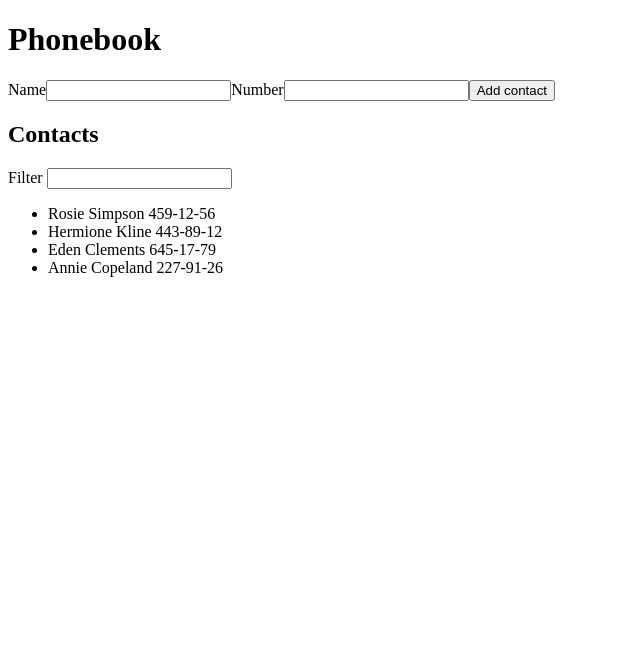
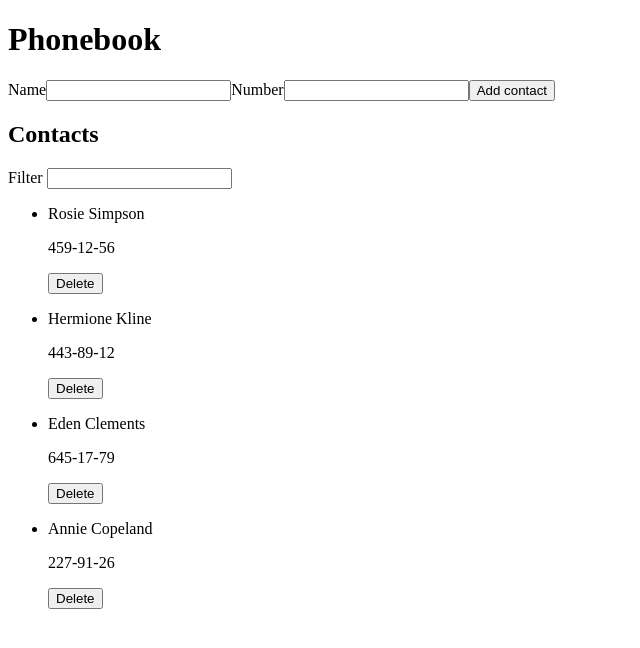
Before and after one commit to ValiaStohnii/goit-react-hw-02-phonebook, a React (Create React App) app: page / in a window 1280 px wide. Shown: the top 648 px of the page, without its empty margins (0-640 px from the left). Built offline with nearby package versions, Linux system fonts and the light colour scheme.

Commit message:
add delete button

```diff
--- a/src/components/ContactList.js
+++ b/src/components/ContactList.js
@@ -1,11 +1,15 @@
 import React from 'react';
 
-const ContactList = ({ contacts }) => {
+const ContactList = ({ contacts, onDeleteContact }) => {
   return (
     <ul>
       {contacts.map(contacts => (
-        <li id={contacts.id} name={contacts.name}>
-          {contacts.name} {contacts.number}
+        <li key={contacts.id} name={contacts.name}>
+          <p>{contacts.name}</p>
+          <p>{contacts.number}</p>
+          <button type="button" onClick={() => onDeleteContact(contacts.id)}>
+            Delete
+          </button>
         </li>
       ))}
     </ul>
--- a/src/components/Form.js
+++ b/src/components/Form.js
@@ -13,6 +13,7 @@ class Form extends Component {
 
   submitNumber = e => {
     e.preventDefault();
+
     this.props.onSubmit(this.state);
     this.reset();
   };
--- a/src/components/phonebook.js
+++ b/src/components/phonebook.js
@@ -14,17 +14,15 @@ class Phonebook extends React.Component {
     ],
     filter: '',
   };
-  contactId = nanoid();
 
   formSubmit = data => {
-    console.log(data.name);
-    console.log(data.number);
-
     const contact = {
-      id: this.contactId,
+      id: nanoid(),
       name: data.name,
       number: data.number,
     };
+
+    // alert('This name is olready in contact' )
 
     this.setState(prevState => ({
       contacts: [contact, ...prevState.contacts],
@@ -37,16 +35,20 @@ class Phonebook extends React.Component {
 
   getFilteredContacts = () => {
     const { contacts } = this.state;
+    const normalizedFilter = this.state.filter.toLowerCase();
+    return contacts.filter(c => c.name.toLowerCase().includes(normalizedFilter));
+  };
+
+  deleteContact = contactId => {
+    this.setState(prevState => ({
+      contacts: prevState.contacts.filter(c => c.id !== contactId),
+    }));
   };
 
   render() {
     const { filter } = this.state;
 
-    const normalizedFilter = this.state.filter.toLowerCase();
-
-    const filteredContacts = this.state.contacts.filter(c =>
-      c.name.toLowerCase().includes(normalizedFilter),
-    );
+    const filteredContacts = this.getFilteredContacts();
 
     return (
       <div>
@@ -54,7 +56,7 @@ class Phonebook extends React.Component {
         <Form onSubmit={this.formSubmit} />
         <h2>Contacts</h2>
         <Filter value={filter} onChange={this.changeFilter} />
-        <ContactList contacts={filteredContacts} />
+        <ContactList contacts={filteredContacts} onDeleteContact={this.deleteContact} />
       </div>
     );
   }
```
